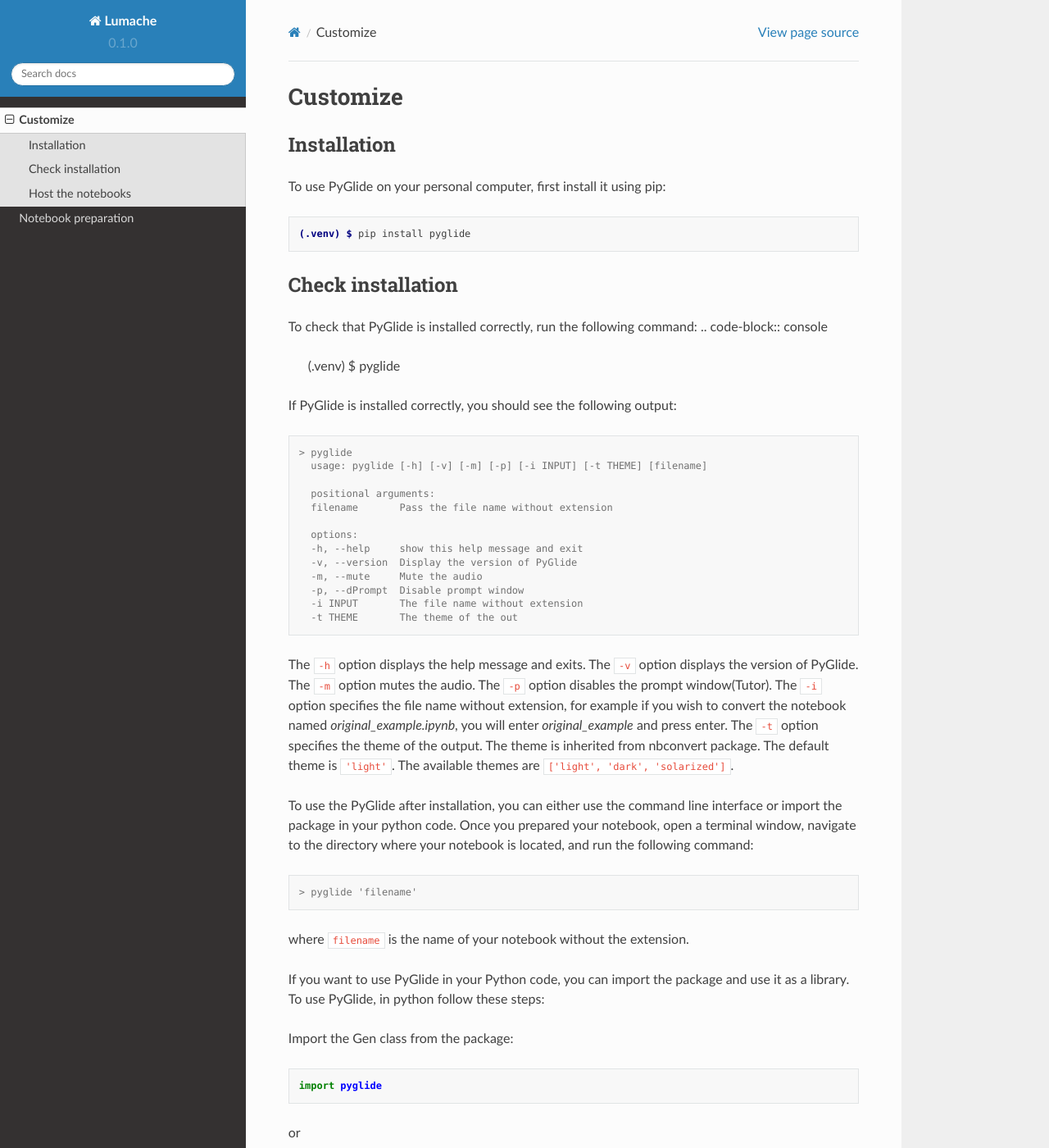
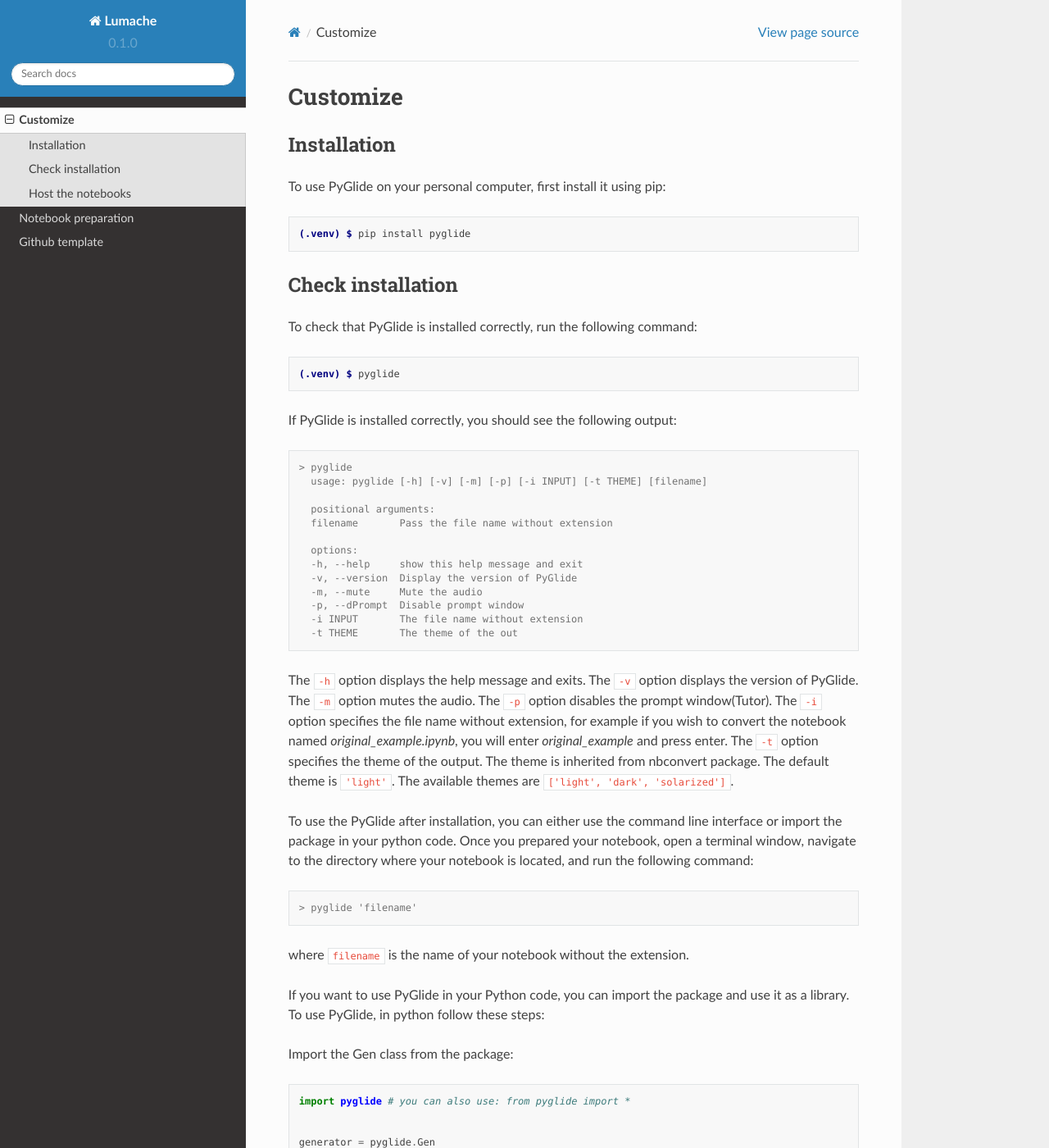
Before and after one commit to B7M/PyGlide, a Sphinx documentation site: the page built from docs/source/customize.rst, in a window 1280 px wide and 1400 px high. Shown: the whole window at 82% size. Built offline with Sphinx 7.4.7 and the Read the Docs theme 2.0.0, drawn with Linux system fonts in a browser that asks for light colours; pages that are not in the unit, such as notebooks, are missing from menus; some of the changed text lies outside the part shown.

Commit message:
read_the_docs

```diff
--- a/docs/source/customize.rst
+++ b/docs/source/customize.rst
@@ -15,6 +15,7 @@
 Check installation
 ------------------
 To check that PyGlide is installed correctly, run the following command:
+
 .. code-block:: console
 
    (.venv) $ pyglide
@@ -55,19 +56,12 @@
 
 .. code-block:: python
 
-    import pyglide
+    import pyglide # you can also use: from pyglide import *
 
-or
 
-.. code-block:: python
-   from pyglide import *
-
-Create an instance of the PyGlide, and pass the notebook file to the generator
-
-.. code-block:: python
-   generator = pyglide.Gen
-   notebook_file = "path/to/your/notebook.ipynb"
-   generator(notebook_file)
+    generator = pyglide.Gen
+    notebook_file = "path/to/your/notebook.ipynb"
+    generator(notebook_file)
 
 Host the notebooks
 ------------------
--- a/docs/source/index.rst
+++ b/docs/source/index.rst
@@ -1,4 +1,4 @@
-Welcome to Lumache's documentation!
+Welcome to PyGlide's documentation!
 ===================================
 
 **PyGlide** (Python Guided Learning through Interactive Digital Education)is a Python library that provides a convenient way to convert Jupyter notebooks into interactive slides. It allows users to create engaging presentations with interactive elements directly from the slides. The library is built on top of the Jupyter ecosystem and uses the Jupyter notebook as the source of truth for the presentation. The slides are rendered as html pages and can be viewed in any browser. The library is designed to be used in a classroom setting, where the teacher can create interactive slides and share them with the students. The students can then interact with the slides and learn the concepts in a fun and engaging way. This project is a proof of concept to create open source decentralized MOOCs.
```
Also changed, not shown: docs/source/quick publish with the template.rst (renamed from docs/source/template.rst).
